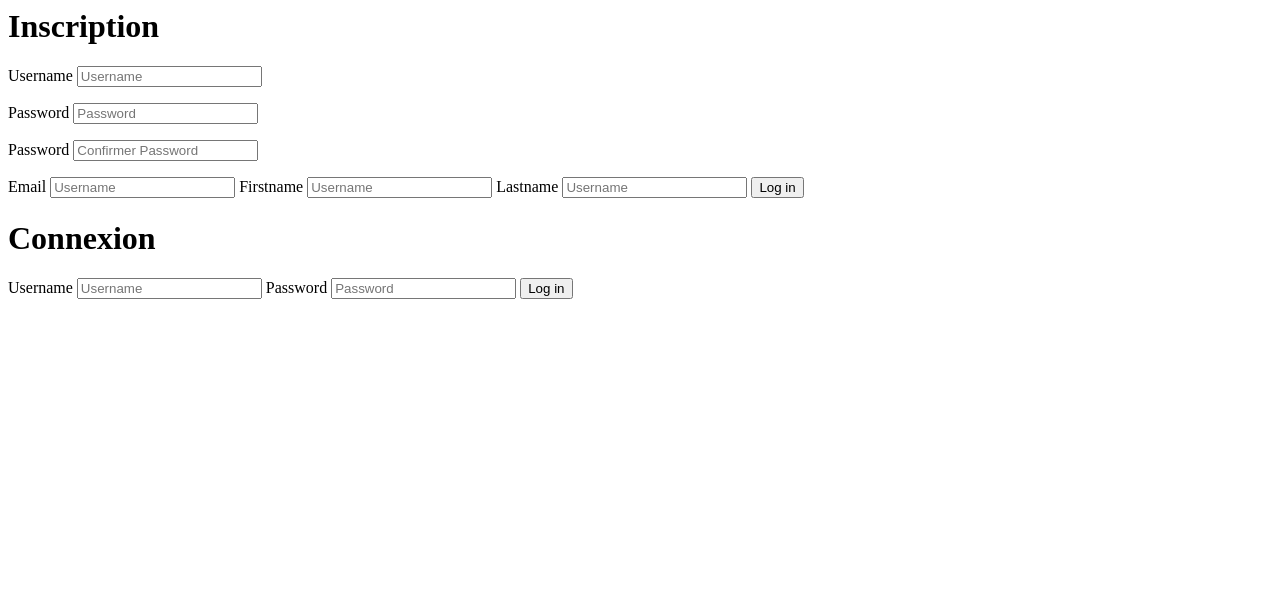
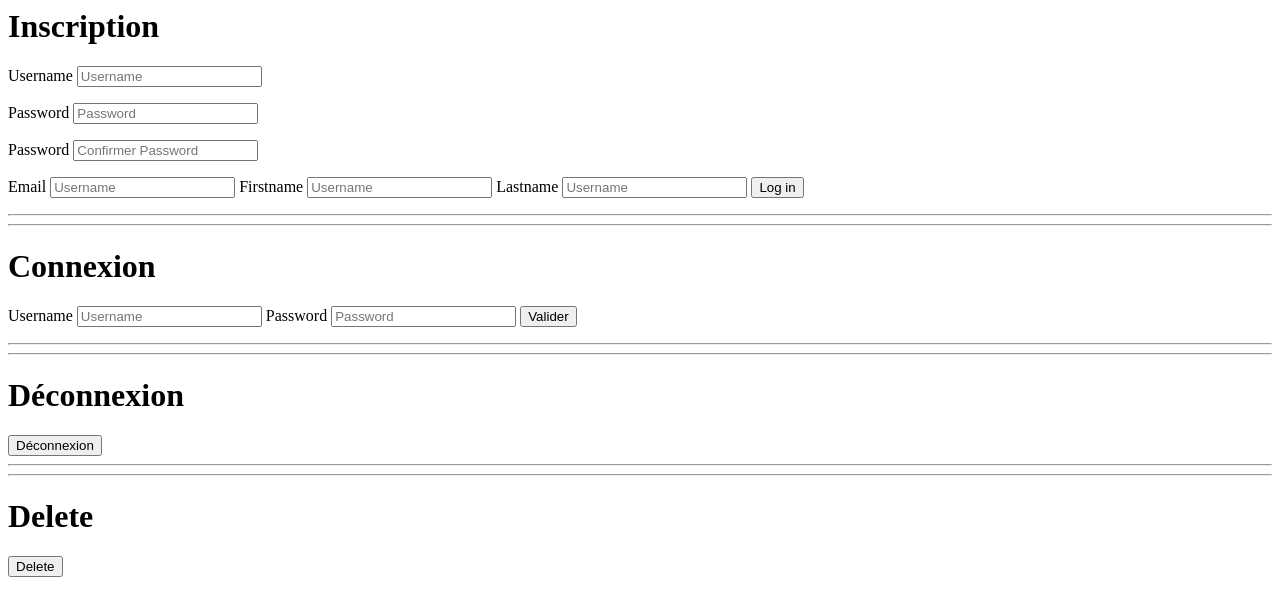
Before and after one commit to mohamed-hadjadji/classes-php, a PHP site: page / in a window 1280 px wide. Shown: the top 616 px of the page. Run offline with PHP 8.4, Linux system fonts and the light colour scheme.

Commit message:
Connexion, deconnexion, delete OK

```diff
--- a/index.php
+++ b/index.php
@@ -41,6 +41,19 @@ $momo -> register($login,$password, $email, $firstname, $lastname);
                <input type="submit" name="connexion" id="submit" class="button-primary" value="Log in" />
 
             </form>
+            <hr><hr>
+
+            <?php
+
+            if(isset($_POST['login']) && isset($_POST['password']))
+        {
+            $login = htmlspecialchars($_POST['login']);
+            $password = htmlspecialchars($_POST['password']);
+            $momo -> connect($login, $password);
+
+        }
+            ?>
+
 
             <h1>Connexion</h1>
 
@@ -53,4 +66,29 @@ $momo -> register($login,$password, $email, $firstname, $lastname);
                     <input type="password" name="password" id="user_pass" class="input" placeholder="Password" value="" size="20" required/>
 
 
-               <input type="submit" name="submit" id="submit" class="button-primary" value="Log in" />
+               <input type="submit" name="submit" id="submit" class="button-primary" value="Valider" />
+           </form>
+
+         <hr><hr>
+         <?php
+            if(isset($_POST['deconnexion']))
+                {
+            $momo -> disconnect();
+                }
+         ?>
+
+          <h1>Déconnexion</h1>
+          <form name="" id="loginform" action="#" method="post" class="">
+            <input type="submit" name="deconnexion" id="submit" class="" value="Déconnexion" />
+
+          <hr><hr>
+         <?php
+            if(isset($_POST['delete']))
+                {
+            $momo -> delete();
+                }
+         ?>
+
+          <h1>Delete</h1>
+          <form name="" id="loginform" action="#" method="post" class="">
+            <input type="submit" name="delete" id="submit" class="" value="Delete" />
--- a/user.php
+++ b/user.php
@@ -53,15 +53,49 @@ class User
 	public function connect($login, $password)
 	{
       $connexion =  mysqli_connect("localhost","root","","classes");
+      $login = htmlspecialchars($_POST['login']);
+      $password = htmlspecialchars($_POST['password']);
+
+            if($login !== "" && $password !== "")
+            {
+                $requete = "SELECT count(*) FROM utilisateurs where
+                login = '".$login."' ";
+                $exec_requete = mysqli_query($connexion,$requete);
+                $reponse      = mysqli_fetch_array($exec_requete);
+                $count = $reponse['count(*)'];
+
+                $requete4 = "SELECT * FROM utilisateurs WHERE login='".$login."'";
+                $exec_requete4 = mysqli_query($connexion,$requete4);
+                $reponse4 = mysqli_fetch_array($exec_requete4);
+
+                if( $count!=0 && $_SESSION['login'] !== "" && password_verify($password, $reponse4[2]) )
+                {
+
+                $_SESSION['login'] = $_POST['login'];
+                $user = $_SESSION['login'];
+
+            echo "<h3><b>Bonjour <u>$user,</u> vous êtes connecté</b></h3>";
+
+                }
+                else
+                {
+                header('Location: connexion.php?erreur=1'); // utilisateur ou mot de passe incorrect
+                }
+            }
 	}
 
 	public function disconnect()
 	{
+      session_unset();
 
 	}
 
 	public function delete()
 	{
+		$connexion =  mysqli_connect("localhost","root","","classes");
+		$requete = "DELETE FROM utilisateurs WHERE login = '".$_SESSION['login']."'";
+		$query=mysqli_query($connexion,$requete);
+
 
 	}
 
```
